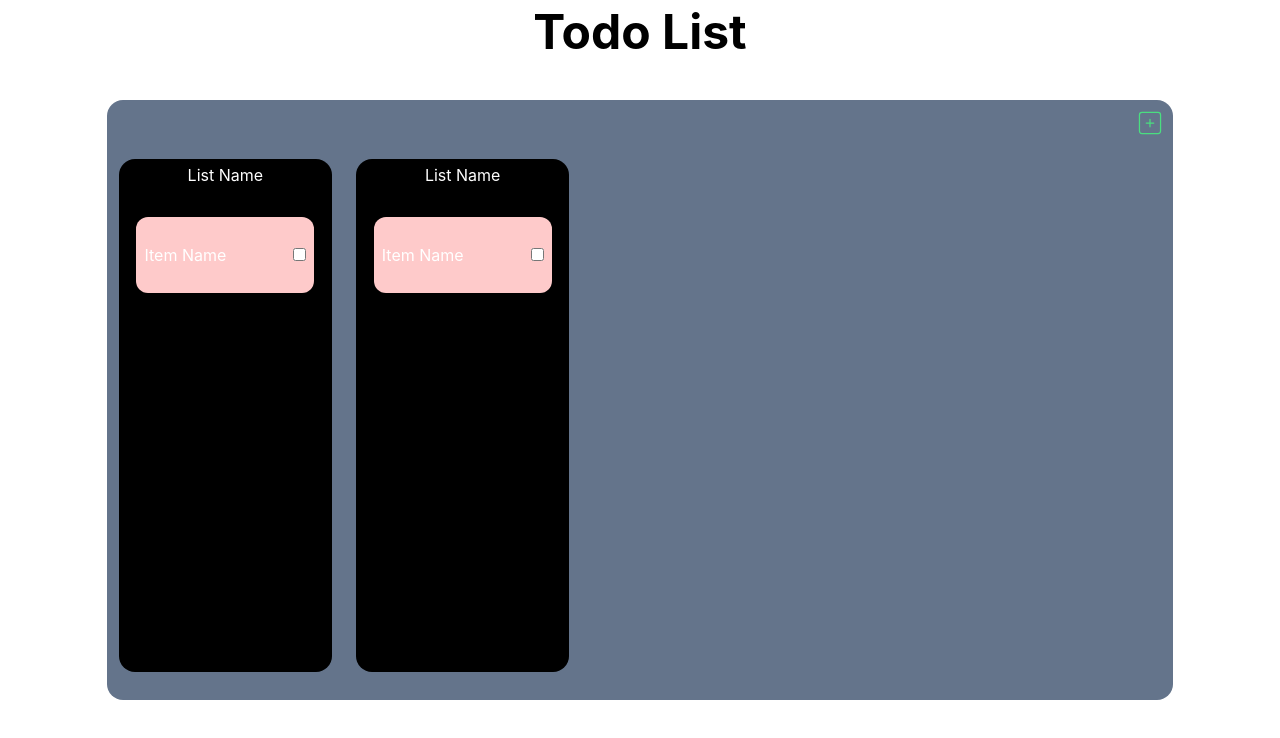
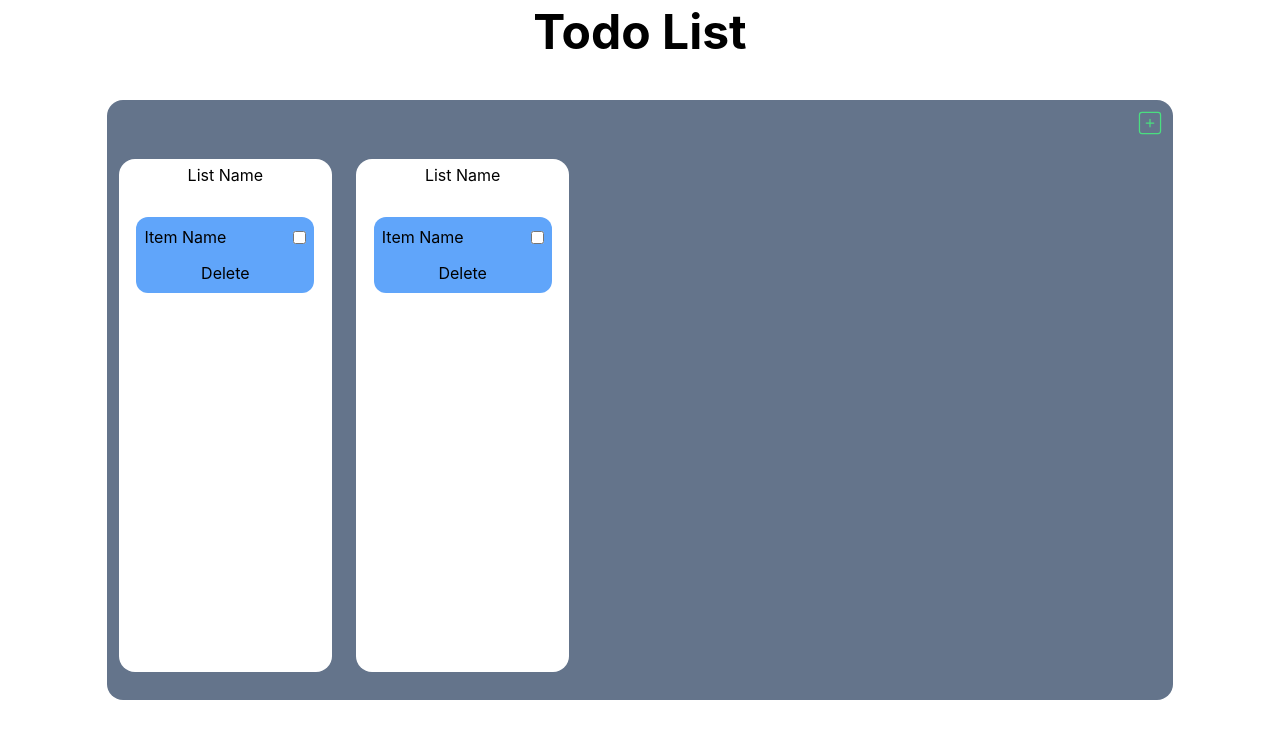
Before and after one commit to danyalnemati8/431final, a React (Create React App) app: page / in a window 1280 px wide. Shown: the top 738 px of the page. Built offline with nearby package versions, Linux system fonts and the light colour scheme.

Commit message:
added delete button and chnaged colors for lists

```diff
--- a/src/List.js
+++ b/src/List.js
@@ -2,8 +2,8 @@
 
 const List = () => {
     return (
-        <div className="h-[90%] w-1/5 flex flex-col justify-start items-center m-3 bg-black rounded-2xl">
-            <h2 className="h-[10%] w-full text-center text-white m-1">
+        <div className="h-[90%] w-1/5 flex flex-col justify-start items-center m-3 bg-white rounded-2xl">
+            <h2 className="h-[10%] w-full text-center text-black m-1">
                 List Name
             </h2>
             <div className="h-[90%] w-full text-center flex flex-col justify-start items-center">
@@ -14,10 +14,16 @@ const List = () => {
 }
 
 const ListItem = () => {
+    const handleDelete = () => {
+        console.log("Delete clicked")
+    }
     return (
-        <div className="w-5/6 h-1/6 flex justify-between items-center bg-red-200 p-2 rounded-xl">
-            <h3 className="text-white">Item Name</h3>
-            <input type="checkbox"/>
+        <div className="w-5/6 h-1/6 flex flex-col justify-between bg-blue-400 p-2 rounded-xl">
+            <div className="flex justify-between items-center">
+                <h3 className="text-black">Item Name</h3>
+                <input type="checkbox"/>
+            </div>
+            <button className="mt-2 text-black" onClick={handleDelete}>Delete</button>
         </div>
     )
 }
```
Also changed, not shown: src/TodoForm.js (added).
